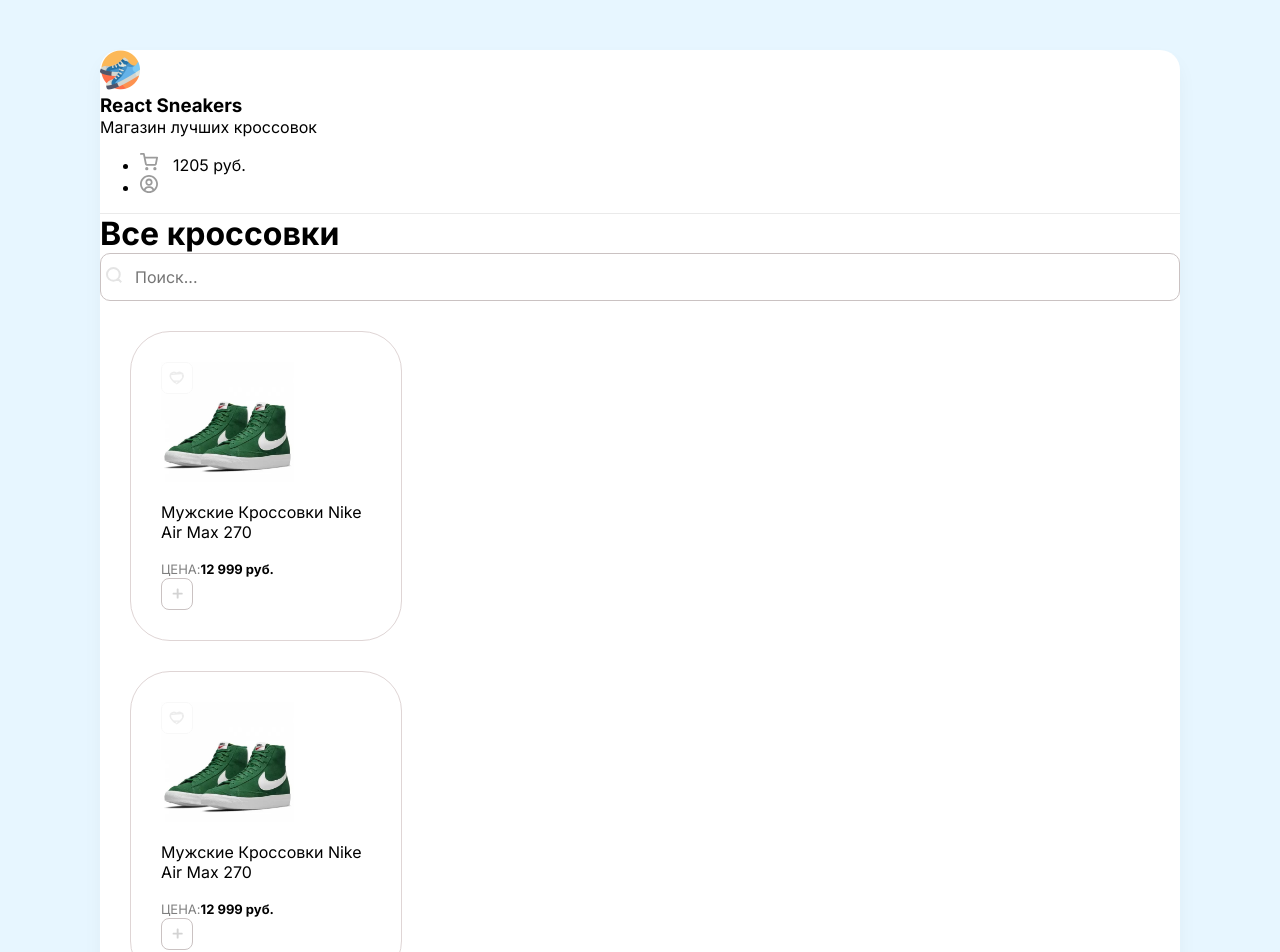
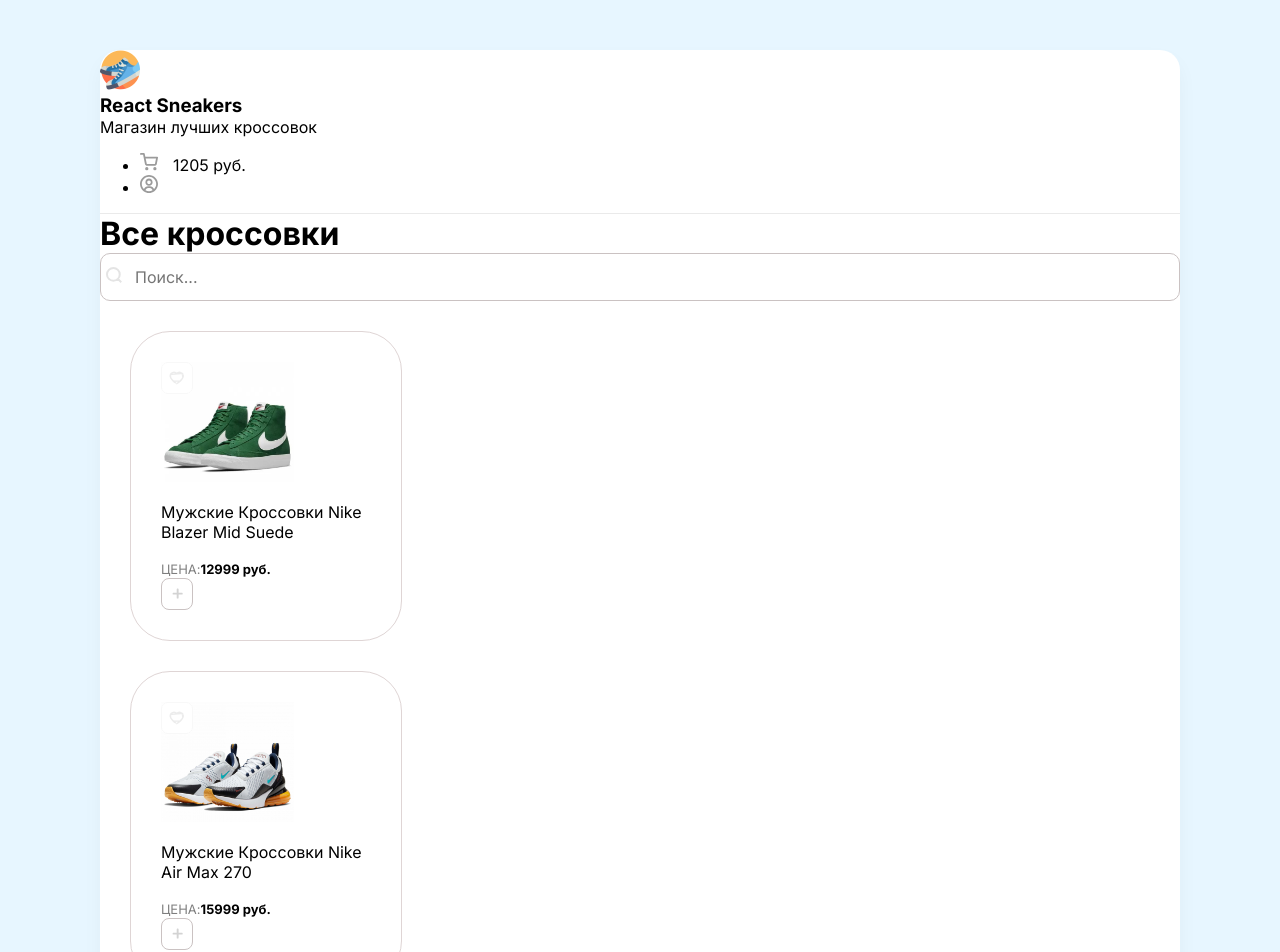
Before and after one commit to patr4519/react-sneakers, a React (Create React App) app: page / in a window 1280 px wide. Shown: the top 952 px of the page. Built offline with nearby package versions, Linux system fonts and the light colour scheme.

Commit message:
1.51.50 time, lesson 3

```diff
--- a/src/App.js
+++ b/src/App.js
@@ -4,8 +4,10 @@
 import Drawer from "./components/Drawer";
 
 let arr = [
-  {name: 'Мужские Кроссовки Nike Blazer Mid Suede', price: 12999},
-  {name: 'Мужские Кроссовки Nike Air Max 270', price: 15999}
+  {title: 'Мужские Кроссовки Nike Blazer Mid Suede', price: 12999, imageUrl: '/img/sneakers/1.jpg'},
+  {title: 'Мужские Кроссовки Nike Air Max 270', price: 15999, imageUrl: '/img/sneakers/2.jpg'},
+  {title: 'Мужские Кроссовки Nike Blazer Mid Suede', price: 8499, imageUrl: '/img/sneakers/3.jpg'},
+  {title: 'Кроссовки Puma X Aka Boku Future Rider', price: 8999, imageUrl: '/img/sneakers/4.jpg'},
 ]
 
 function App() {
@@ -24,9 +26,14 @@
         </div>
 
         <div className="d-flex">
-          <Card />
-          <Card />
-          <Card />
+          {
+            arr.map((obj) => {
+              return <Card
+              title={obj.title}
+              price={obj.price}
+              imageUrl={obj.imageUrl}/>
+            })
+          }
         </div>
 
       </div>
--- a/src/components/Card.js
+++ b/src/components/Card.js
@@ -1,15 +1,15 @@
-function Card() {
+function Card({title, price, imageUrl}) {
     return (
         <div className="card">
             <div className="favorit">
                 <img src="/img/heart-unliked.svg" alt='Unliked' />
             </div>
-            <img width={133} height={120} src="/img/sneakers/1.jpg" alt="" />
-            <p>Мужские Кроссовки Nike Air Max 270</p>
+            <img width={133} height={120} src={imageUrl} alt="" />
+            <p>{title}</p>
             <div className="d-flex justify-between align-center">
                 <div className="d-flex flex-column">
                     <span>Цена:</span>
-                    <b>12 999 руб.</b>
+                    <b>{price} руб.</b>
                 </div>
                 <button className="button">
                     <img width={11} height={11} src="/img/plus.svg" alt="plus" />
```
